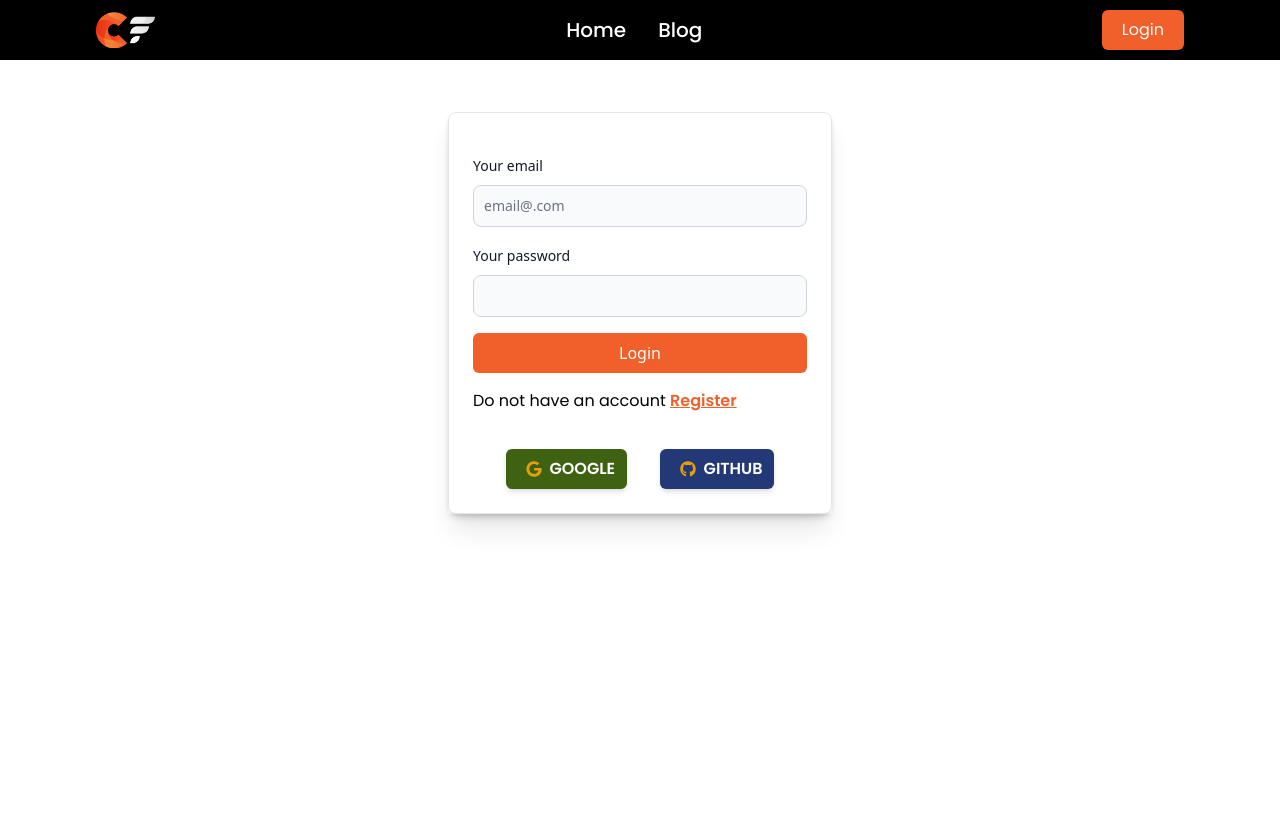
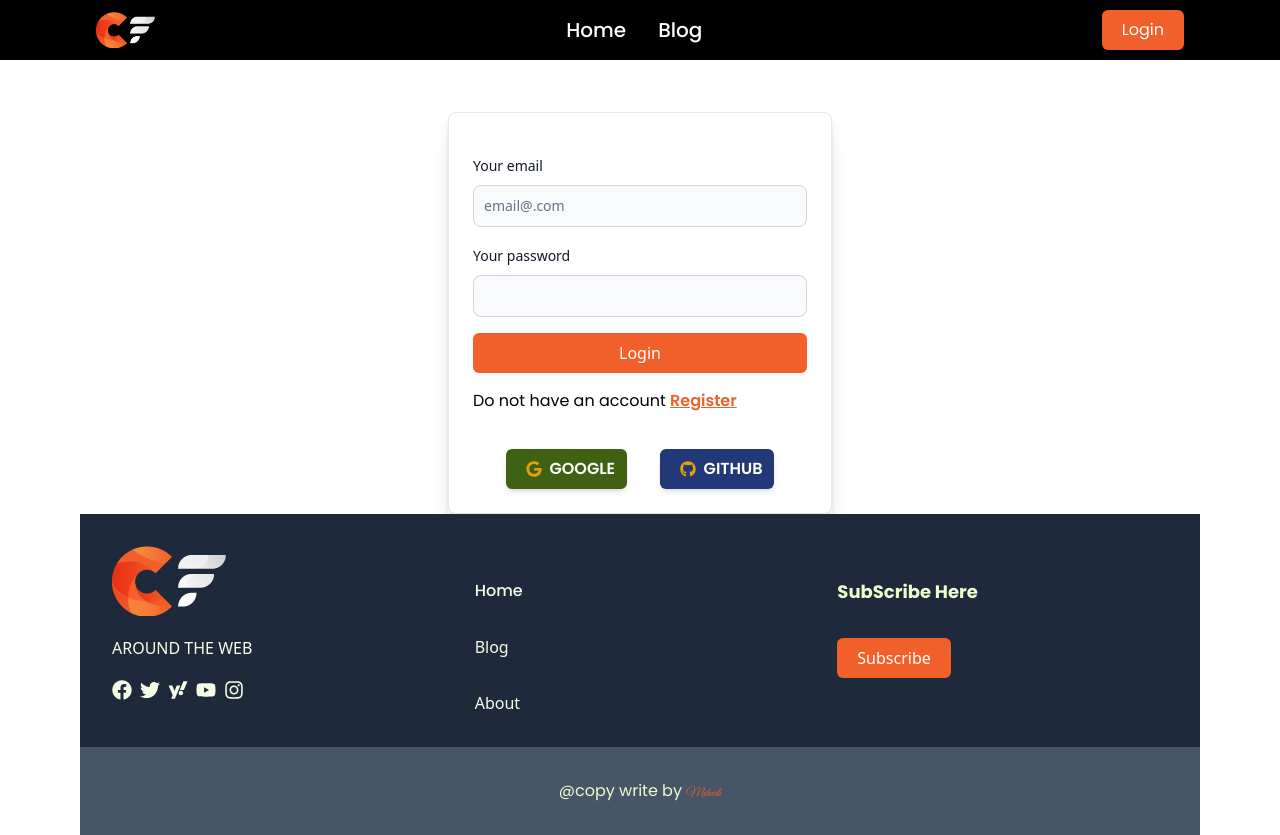
Before and after one commit to mehedi-00/choosyFoody-client-side, a React (Vite) app: page /login in a window 1280 px wide. Before the commit the page ends 800 px from the top, so only its background shows below. Built offline with nearby package versions, Linux system fonts and the light colour scheme; no server answers.

Commit message:
footer added

```diff
--- a/src/component/Chef.jsx
+++ b/src/component/Chef.jsx
@@ -14,7 +14,7 @@ const Chef = ({ chef }) => {
 
             >
                 <LazyLoad height={300}  offset={50}>
-                    <img src={image} alt="" />
+                    <img className='h-[300px] w-full'  src={image} alt="" />
                 </LazyLoad>
                 <div className='flex justify-between mt-5'>
                     <h5 className="text-2xl font-bold tracking-tight text-gray-900 dark:text-white">
--- /dev/null
+++ b/src/component/SingleBlog.jsx
@@ -0,0 +1,12 @@
+import React from 'react';
+
+const SingleBlog = ({blog}) => {
+    return (
+        <div className=' bg-red-200 p-5'>
+             <h2 className='font-popins text-2xl font-bold mb-8'> {blog.question} </h2>
+             <p className='font-popins  font-medium text-slate-600 '> {blog.answer} </p>
+        </div>
+    );
+};
+
+export default SingleBlog;
--- /dev/null
+++ b/src/component/shared/Footers.jsx
@@ -0,0 +1,66 @@
+/* eslint-disable no-unused-vars */
+import React from 'react';
+import { Link } from 'react-router-dom';
+import logo from '/assets/cf-logo.png';
+import { FaFacebook, FaInstagram, FaTwitter, FaYahoo, FaYoutube } from "react-icons/fa";
+import { Card, Label, TextInput } from 'flowbite-react';
+const Footers = () => {
+  return (
+    <footer className='  px-20 '>
+
+      <div className="grid md:grid-cols-3 gap-8 bg-slate-800 p-8">
+        <div>
+          <Link>
+            <img src={logo} alt="" />
+          </Link>
+
+          <div className='mt-auto'>
+            <h4 className='my-5 text-lime-50'>AROUND THE WEB</h4>
+            <ul className='flex space-x-2'>
+              <li>
+                <FaFacebook className='w-5 h-5 text-lime-50' />
+              </li>
+              <li>
+                <FaTwitter className='w-5 h-5 text-lime-50' />
+              </li>
+              <li>
+                <FaYahoo className='w-5 h-5 text-lime-50' />
+              </li>
+              <li>
+                <FaYoutube className='w-5 h-5 text-lime-50' />
+              </li>
+              <li>
+                <FaInstagram className='w-5 h-5 text-lime-50' />
+              </li>
+            </ul>
+          </div>
+
+        </div>
+        <div>
+          <ul>
+            <li className='my-8'>
+              <Link to='/' className='text-lime-50 font-popins font-medium '>Home </Link>
+            </li>
+            <li className='mb-8'>
+              <Link to='/blog' className='text-lime-50'>Blog </Link>
+            </li>
+            <li>
+              <p className='text-lime-50'>About </p>
+            </li>
+          </ul>
+        </div>
+        <div>
+          <h2 className='text-lime-100 mt-8 font-popins font-bold text-lg mb-8'>SubScribe Here</h2>
+
+            <button  className='btn-primary '>Subscribe</button>
+
+        </div>
+      </div>
+      <div className=' bg-slate-600 '>
+        <h6 className='py-8 text-center text-lime-100 font-popins'>@copy write by <small className='font-vibes text-primary '>Mehedi</small></h6>
+      </div>
+    </footer>
+  );
+};
+
+export default Footers;
--- a/src/index.css
+++ b/src/index.css
@@ -5,10 +5,12 @@
 .btn-primary {
     @apply px-5 py-2 bg-primary text-white rounded-md transition-all duration-150 cursor-pointer
 }
-.btn-primary:hover{
+
+.btn-primary:hover {
     @apply transform scale-[1.1]
 }
-.LazyLoad{
+
+.LazyLoad {
     opacity: 0;
     visibility: hidden;
     transition: all 1.5s ease-in-out;
@@ -23,7 +25,7 @@
     -o-transition: all 2.5s ease-in-out;
 }
 
-  .is-visible {
+.is-visible {
     opacity: 1;
     visibility: visible;
     transform: translateY(0);
@@ -32,3 +34,12 @@
     -ms-transform: translateY(0);
     -o-transform: translateY(0);
 }
+
+.blog-banner::before {
+    content: '';
+    position: absolute;
+    inset: 0 0 0 0;
+    z-index: 9;
+    background-color: rgba(0, 0, 0, 0.5);
+
+}
--- a/src/layout/BlogLayout.jsx
+++ b/src/layout/BlogLayout.jsx
@@ -2,13 +2,13 @@
 import React from 'react';
 import Header from '../component/shared/Header';
 import { Outlet } from 'react-router-dom';
-
+import Footers from '../component/shared/Footers';
 const BlogLayout = () => {
     return (
         <>
            <Header/>
            <Outlet/>
-
+            <Footers/>
         </>
     );
 };
--- a/src/layout/LoginLayout.jsx
+++ b/src/layout/LoginLayout.jsx
@@ -2,12 +2,14 @@
 import React from 'react';
 import Header from '../component/shared/Header';
 import { Outlet } from 'react-router-dom';
+import Footers from '../component/shared/Footers';
 
 const LoginLayout = () => {
     return (
         <>
             <Header login={true}/>
             <Outlet/>
+            <Footers/>
         </>
     );
 };
--- a/src/layout/MainLayout.jsx
+++ b/src/layout/MainLayout.jsx
@@ -2,12 +2,14 @@
 import React from 'react';
 import Header from '../component/shared/Header';
 import { Outlet } from 'react-router-dom';
+import Footers from '../component/shared/Footers';
 
 const MainLayout = () => {
     return (
         <>
          <Header/>
          <Outlet/>
+         <Footers/>
         </>
     );
 };
--- a/src/pages/Blog.jsx
+++ b/src/pages/Blog.jsx
@@ -1,20 +1,35 @@
 import React from 'react';
+import { useLoaderData } from 'react-router-dom';
 import Pdf from "react-to-pdf";
+import SingleBlog from '../component/SingleBlog';
 const ref = React.createRef();
 
 const Blog = () => {
+    const blogs = useLoaderData();
     return (
+        <>
+            <div className="blog-banner pt-28 px-20 bg-[url('https://cdn.pixabay.com/photo/2017/09/16/16/09/sea-2755908_960_720.jpg')] h-[60vh] relative z-80 flex justify-center items-center" >
+                <div className='z-50'>
+                    <Pdf targetRef={ref} filename="code-example.pdf">
+                        {({ toPdf }) => <button onClick={toPdf} title='Download pdf' className=' btn-primary '>
+                            Download To Pdf
+                        </button>}
+                    </Pdf>
+                </div>
 
-        <div className=" bg-slate-800 pt-28 px-20">
-            <Pdf targetRef={ref} filename="code-example.pdf">
-                {({ toPdf }) => <button onClick={toPdf} title='Download pdf'className=' btn-primary'>
-                Download To Pdf
-                 </button>}
-            </Pdf>
-            <div ref={ref}>
 
             </div>
-        </div>
+            <div className='px-20 my-28'>
+                <div ref={ref}>
+                <h2 className='text-center font-popins text-2xl font-extrabold'> Some Quetsion and Answer</h2>
+                        <div className='grid md:grid-cols-2 gap-8 mt-20'>
+                                {
+                                    blogs.map(blog=> <SingleBlog key={blog.id} blog={blog}/>)
+                                }
+                        </div>
+                </div>
+            </div>
+        </>
     );
 };
 
--- a/src/routes/routes/Route.jsx
+++ b/src/routes/routes/Route.jsx
@@ -50,7 +50,9 @@ const router = createBrowserRouter([
         children: [
             {
                 path: '/blog',
-                element: <Blog/>
+                element: <Blog/>,
+                loader: ()=> fetch('http://localhost:5000/blogs')
+
             }
         ]
     }
```
Also changed, not shown: 1 other file (tests, documents, lock files or other folders).
